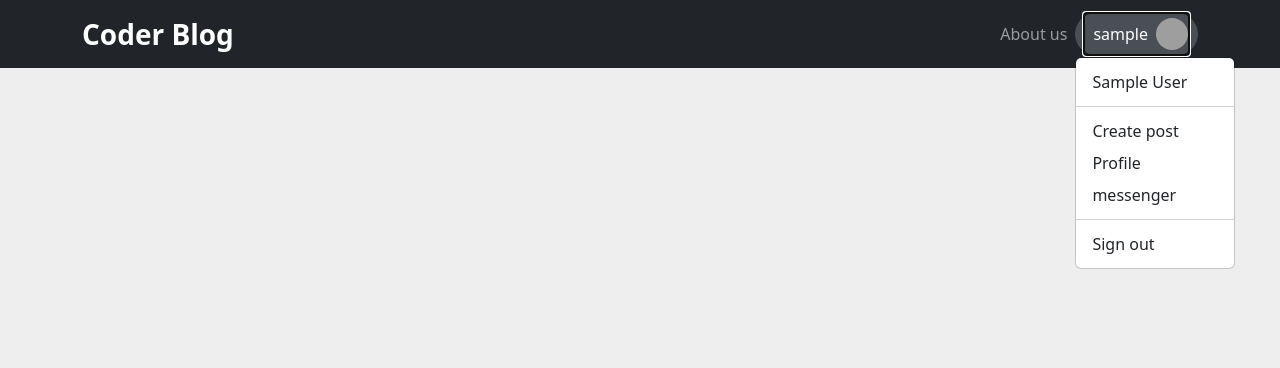
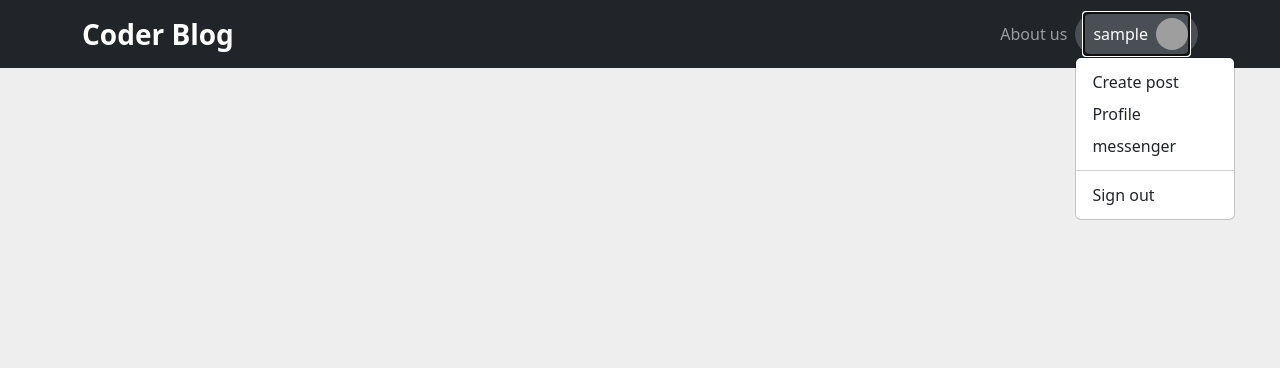
Before and after one commit to tomasgutierrez258/Entrega1-GutierrezPascual, a Django app: page /messenger/contacts/ in a window 1280 px wide, after a click that opens the changed part. Shown: the top 368 px of the page. Run offline with Django 4.2, Linux system fonts and the light colour scheme; the visitor is signed in with stand-in values (Sample User, id 1); data comes from the database, SQL or seed files in the repository; parts of the project's set-up code (start-up, migrations or seed data) failed here and were passed over; grey boxes are pictures that could not be loaded.

Commit message:
Solucionando problemas con el ckeditor

```diff
--- a/home/static/css/blog_styles.css
+++ b/home/static/css/blog_styles.css
@@ -99,9 +99,9 @@ form{
     border: rgb(33,37,41) solid 1px;
   }
 
-  .card-title{
-    text-transform: capitalize;
-  }
+  /* .card-title{
+    text-transform:capitalize;
+  } */
   .card-header,.user-card-header-info,.user-card-header-content{
     display: flex;
     flex-direction: row;
--- a/home/templates/home/base.html
+++ b/home/templates/home/base.html
@@ -38,8 +38,6 @@
                                 {% endif %}
                             </a>
                             <ul class="dropdown-menu text-small">
-                                <li class="dropdown-item" ></h5>{{request.user.first_name}} {{request.user.last_name}}</h5></li>
-                                <li><hr class="dropdown-divider"></li>
                                 <li><a class="dropdown-item" href="/create-post">Create post</a></li>
                                 <li><a class="dropdown-item" href={% url 'profile' %}>Profile</a></li>
                                 <li><a class="dropdown-item" href={% url 'contacts' %}>messenger</a></li>
--- a/home/templates/home/edit_post.html
+++ b/home/templates/home/edit_post.html
@@ -1,9 +1,10 @@
 {% extends 'home/base.html' %}
 {% block content %}
 
-  <form action = {% url 'edit_post' object.id %} method = "POST" class="">
+  <form action = {% url 'edit_post' object.id %} method = "POST" style="display:flex;flex-direction:column;justify-content:center;align-items:center;">
     {% csrf_token %}
     <table>
+      {{form.media}}
       {{form}}
     </table>
     <button class="btn btn-primary">Edit</button>
--- a/home/templates/home/read_post.html
+++ b/home/templates/home/read_post.html
@@ -34,7 +34,7 @@
                                         <div class="card-body-content col-md-12">
                                             <h2 class="card-title h1">{{posts.title}}</h2>
                                             <h2 class="card-title h5">{{posts.subtitle}}</h2>
-                                            <p class="card-text">{{posts.text}}</p>
+                                            <p class="card-text">{{posts.text | safe}}</p>
                                             {% if posts.image_post %}
                                                 <img class="card-img-top" src={{posts.image_post.url}} alt="..."  />
                                             {% endif %}
--- a/messenger/views.py
+++ b/messenger/views.py
@@ -34,5 +34,5 @@ def messages(request,other_user_str):
             if (request.user.username in message.sent_by and other_user_str in message.received_by) or (other_user_str in message.sent_by and request.user.username in message.received_by):
                 messages.append(message)
     formulario = ChatMessage()
-    other_user_obj = User.objects.filter(username__icontains=other_user_str)
+    other_user_obj = User.objects.filter(username=other_user_str)
     return render(request, "messenger/messages.html", {"formulario":formulario,"messages":messages,"other_user_str":other_user_str,"other_user_obj":other_user_obj})
```
Also changed, not shown: home/templates/home/create_post.html (+4 -4 lines).
